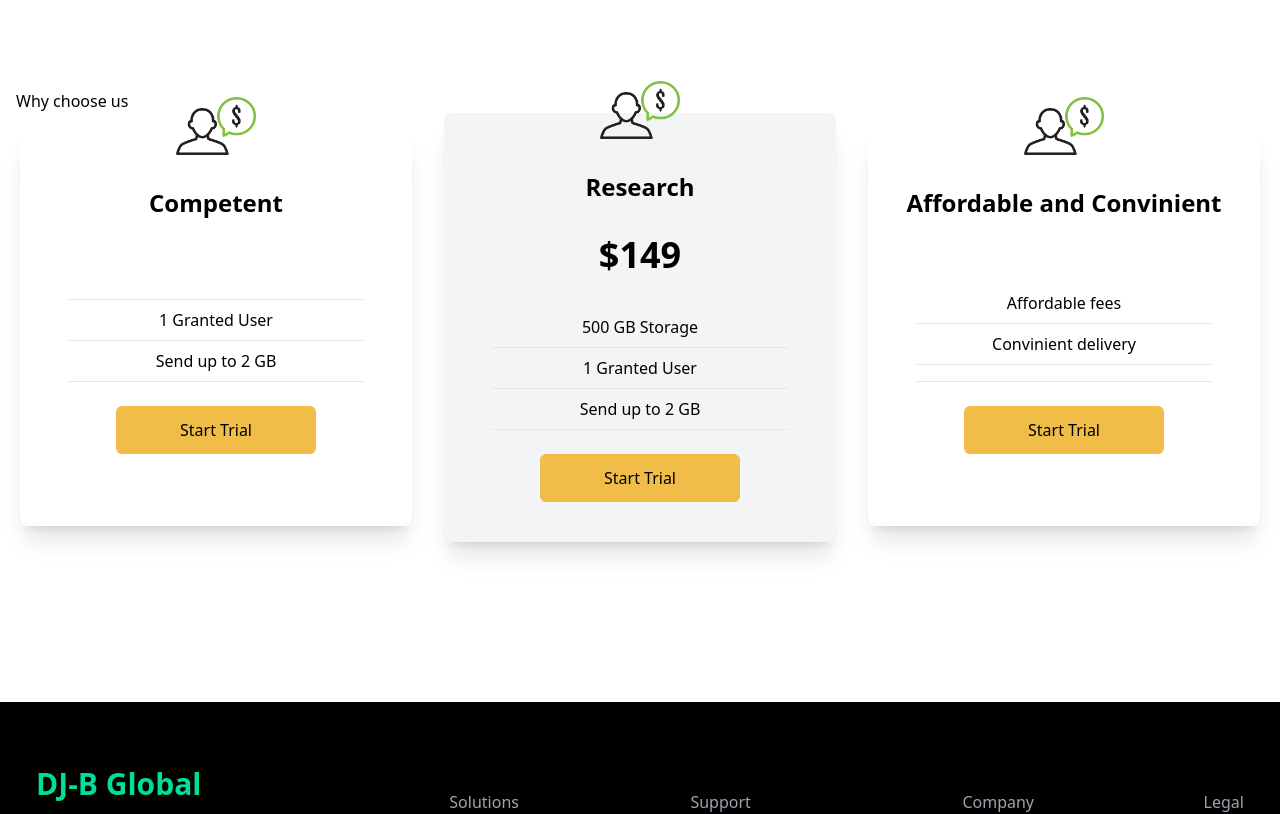
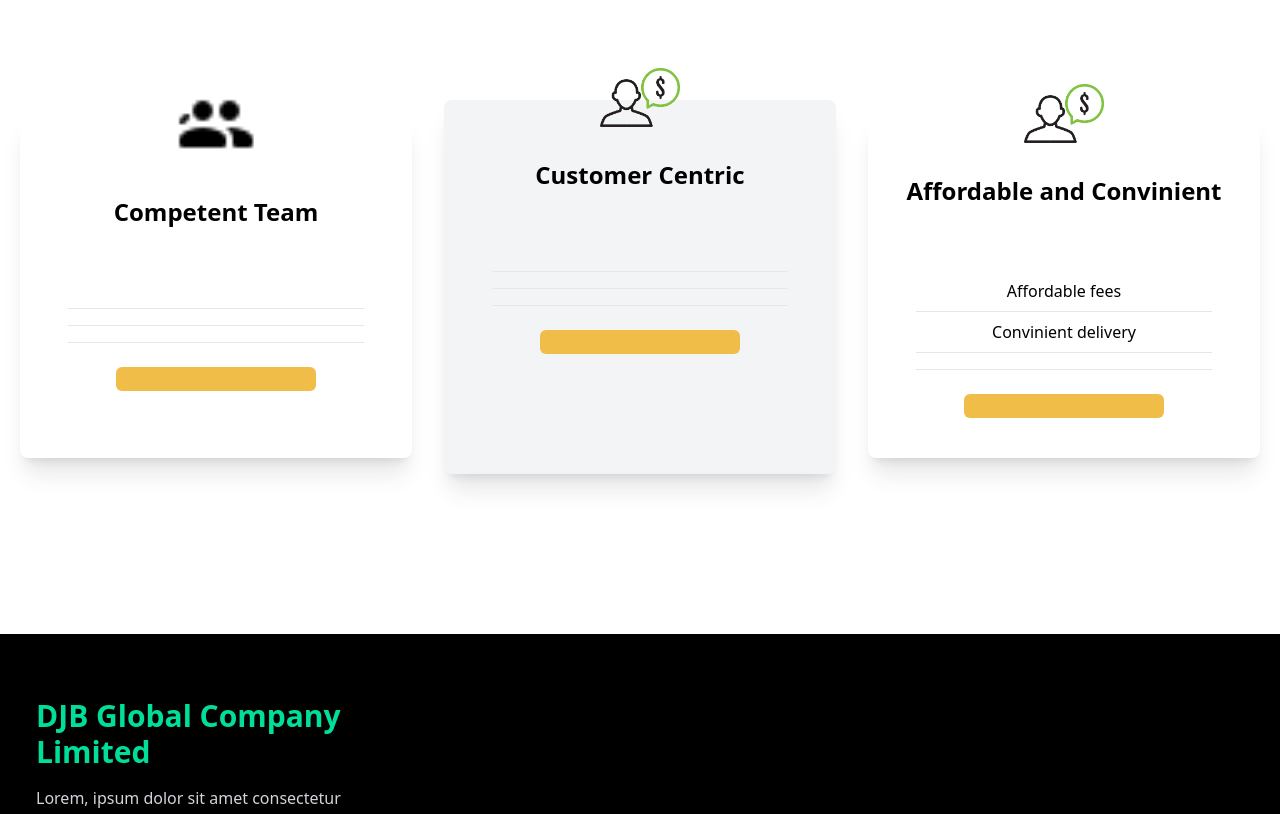
Before and after one commit to wawerutimothy/dj-b, a React (Create React App) app: page / in a window 1280 px wide. Shown: the part 1800-2614 px from the top of the page. Built offline with nearby package versions, Linux system fonts and the light colour scheme.

Commit message:
Hero section grid fixed Company renamed footer landing page

```diff
--- a/src/components/Analytics.jsx
+++ b/src/components/Analytics.jsx
@@ -1,11 +1,12 @@
 import React from 'react';
 import Laptop from '../assets/laptop.jpg';
+import Mine from '../assets/mine.png';
 
 const Analytics = () => {
   return (
     <div className='w-full bg-white py-16 px-4'>
-      <div className='max-w-[1240px] mx-auto grid md:grid-cols-2 hover:scale-105 duration-300'>
-        <img className='w-[500px] mx-auto my-4' src={Laptop} alt='/' />
+      <div className=' max-w-[1240px] mx-auto grid md:grid-cols-2  hover:scale-105 duration-300'>
+        <img className='w-[500px] mx-auto my-4' src={Mine} alt='/' />
         <div className='flex flex-col justify-center'>
           <p className='text-black font-bold '>  </p>
           <h1 className='md:text-4xl sm:text-3xl text-2xl font-bold py-2'>Mission and Vision</h1>
--- a/src/components/Cards.jsx
+++ b/src/components/Cards.jsx
@@ -1,34 +1,35 @@
 import React from 'react';
 import Single from '../assets/single.png'
+import Team from '../assets/team.png'
 import Double from '../assets/double.png'
 import Triple from '../assets/triple.png'
 
 const Cards = () => {
   return (
     <div className='w-full py-[10rem] px-4 bg-white'>
-      <h1> Why choose us</h1>
+
       <div className='max-w-[1240px] mx-auto grid md:grid-cols-3 gap-8'>
           <div className='w-full shadow-xl flex flex-col p-4 my-4 rounded-lg hover:scale-105 duration-300'>
-              <img className='w-20 mx-auto mt-[-3rem] bg-white' src={Single} alt="/" />
-              <h2 className='text-2xl font-bold text-center py-8'>Competent</h2>
+              <img className='w-20 mx-auto mt-[-3rem] bg-white' src={Team} alt="/" />
+              <h2 className='text-2xl font-bold text-center py-8'>Competent Team</h2>
               <p className='text-center text-4xl font-bold'></p>
               <div className='text-center font-medium'>
                   <p className='py-2 border-b mx-8 mt-8'></p>
-                  <p className='py-2 border-b mx-8'>1 Granted User</p>
-                  <p className='py-2 border-b mx-8'>Send up to 2 GB</p>
+                  <p className='py-2 border-b mx-8'></p>
+                  <p className='py-2 border-b mx-8'></p>
               </div>
-              <button className='bg-[#EFBD48] w-[200px] rounded-md font-medium my-6 mx-auto px-6 py-3'>Start Trial</button>
+              <button className='bg-[#EFBD48] w-[200px] rounded-md font-medium my-6 mx-auto px-6 py-3'></button>
           </div>
           <div className='w-full shadow-xl bg-gray-100 flex flex-col p-4 md:my-0 my-8 rounded-lg hover:scale-105 duration-300'>
               <img className='w-20 mx-auto mt-[-3rem] bg-transparent' src={Single} alt="/" />
-              <h2 className='text-2xl font-bold text-center py-8'>Research</h2>
-              <p className='text-center text-4xl font-bold'>$149</p>
+              <h2 className='text-2xl font-bold text-center py-8'>Customer Centric</h2>
+
               <div className='text-center font-medium'>
-                  <p className='py-2 border-b mx-8 mt-8'>500 GB Storage</p>
-                  <p className='py-2 border-b mx-8'>1 Granted User</p>
-                  <p className='py-2 border-b mx-8'>Send up to 2 GB</p>
+                  <p className='py-2 border-b mx-8 mt-8'></p>
+                  <p className='py-2 border-b mx-8'></p>
+                  <p className='py-2 border-b mx-8'></p>
               </div>
-              <button className='bg-[#EFBD48] text-black w-[200px] rounded-md font-medium my-6 mx-auto px-6 py-3'>Start Trial</button>
+              <button className='bg-[#EFBD48] text-black w-[200px] rounded-md font-medium my-6 mx-auto px-6 py-3'></button>
           </div>
           <div className='w-full shadow-xl flex flex-col p-4 my-4 rounded-lg hover:scale-105 duration-300'>
               <img className='w-20 mx-auto mt-[-3rem] bg-white' src={Single} alt="/" />
@@ -39,7 +40,7 @@ const Cards = () => {
                   <p className='py-2 border-b mx-8'> Convinient delivery</p>
                   <p className='py-2 border-b mx-8'></p>
               </div>
-              <button className='bg-[#EFBD48] w-[200px] rounded-md font-medium my-6 mx-auto px-6 py-3'>Start Trial</button>
+              <button className='bg-[#EFBD48] w-[200px] rounded-md font-medium my-6 mx-auto px-6 py-3'></button>
           </div>
       </div>
     </div>
--- a/src/components/Footer.jsx
+++ b/src/components/Footer.jsx
@@ -11,7 +11,7 @@ const Footer = () => {
   return (
     <div className='max-w-[1240px] mx-auto py-16 px-4 grid lg:grid-cols-3 gap-8 text-gray-300'>
       <div>
-        <h1 className='w-full text-3xl font-bold text-[#00df9a]'>DJ-B Global</h1>
+        <h1 className='w-full text-3xl font-bold text-[#00df9a]'>DJB Global Company Limited</h1>
         <p className='py-4'>Lorem, ipsum dolor sit amet consectetur adipisicing elit. Id odit ullam iste repellat consequatur libero reiciendis, blanditiis accusantium.</p>
         <div className='flex justify-between md:w-[75%] my-6'>
             <FaFacebookSquare size={30} />
@@ -22,6 +22,7 @@ const Footer = () => {
         </div>
       </div>
       <div className='lg:col-span-2 flex justify-between mt-6'>
+    {/*
     <div>
         <h6 className='font-medium text-gray-400'>Solutions</h6>
         <ul>
@@ -58,6 +59,7 @@ const Footer = () => {
             <li className='py-2 text-sm'>Terms</li>
         </ul>
     </div>
+    */}
       </div>
     </div>
   );
--- a/src/components/Navbar.jsx
+++ b/src/components/Navbar.jsx
@@ -19,7 +19,7 @@ const Navbar = () => {
 
       <div className='flex justify-between items-center h-24  mx-auto px-2  w-full text-white cursor-pointer'>
         <img src={Logo} height={100} width={100} className=' bg-[#EFBD48] bg-transparent  rounded-full mr-2 ml-1' />
-        <h1 className='w-full text-3xl font-bold text-white'>Dj-B Global</h1>
+        <h1 className='w-full text-3xl font-bold text-white'>DJB Global Company Limited</h1>
         <ul className='hidden md:flex'>
           <Link to="/"><li className='p-4 hover:scale-110 duration-300'>Home</li></Link>
           {/*<Link><li className='p-4 hover:scale-110 duration-300'>Company</li></Link> */}
```
Also changed, not shown: src/assets/mine.png (added), src/assets/team.png (added).
